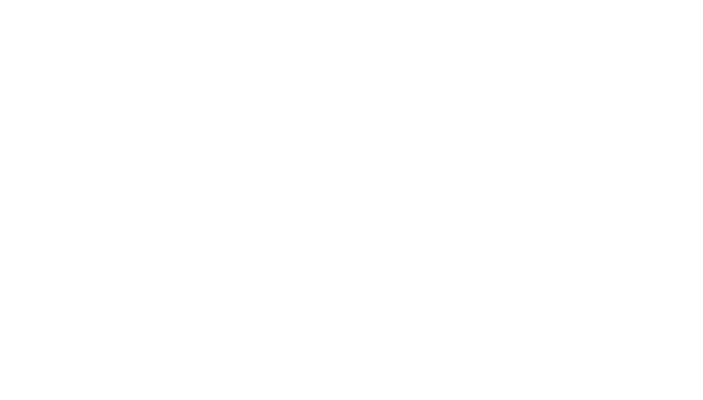
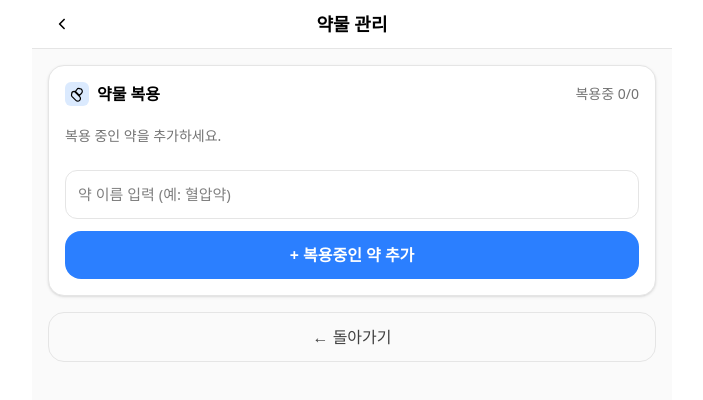
Before and after one commit to mallangmollang/sallang_front, a React (Vite) app: page /medications in a window 1280 px wide. Before the commit this address had no page. Shown: the top 400 px of the page, without its empty margins (288-991 px from the left). Built offline with nearby package versions, Linux system fonts and the light colour scheme.

Commit message:
Feat : 약 복용 페이지

```diff
--- a/src/App.jsx
+++ b/src/App.jsx
@@ -1,12 +1,11 @@
 import { BrowserRouter, Routes, Route } from "react-router-dom";
 import "./index.css";
-
 import OnBoardingPage from "./pages/OnBoardingPage";
 import LoginPage from "./pages/LoginPage";
 import MainPage from "./pages/MainPage";
 import ShelterPage from "./pages/ShelterPage";
 import ReportPage from "./pages/ReportPage";
-
+import MedicationsPage from "./pages/MedicationsPage";
 export default function App() {
   return (
     <BrowserRouter>
@@ -16,6 +15,7 @@ export default function App() {
         <Route path="/main" element={<MainPage />} />
         <Route path="/shelter" element={<ShelterPage />} />
         <Route path="/report" element={<ReportPage />} />
+        <Route path="/medications" element={<MedicationsPage />} />
       </Routes>
     </BrowserRouter>
   );
--- /dev/null
+++ b/src/pages/MedicationsPage.jsx
@@ -0,0 +1,209 @@
+import { useEffect, useMemo, useState } from "react";
+import { useNavigate } from "react-router-dom";
+import PageHeader from "../components/PageHeader";
+
+const MEDS_KEY = "medications:v1";
+
+function loadMeds() {
+  try {
+    const raw = localStorage.getItem(MEDS_KEY);
+    const arr = raw ? JSON.parse(raw) : [];
+    return Array.isArray(arr) ? arr : [];
+  } catch {
+    return [];
+  }
+}
+function saveMeds(arr) {
+  try {
+    localStorage.setItem(MEDS_KEY, JSON.stringify(arr));
+  } catch {
+    console.log("error");
+  }
+}
+const mkId = () => Math.random().toString(36).slice(2, 10);
+const norm = (s) => String(s ?? "").trim();
+
+export default function MedicationsPage() {
+  const navigate = useNavigate();
+  const [items, setItems] = useState(() => loadMeds());
+  const [name, setName] = useState("");
+
+  // 저장 동기화
+  useEffect(() => {
+    saveMeds(items);
+  }, [items]);
+
+  const takenCount = useMemo(
+    () => items.filter((m) => m.taken).length,
+    [items]
+  );
+
+  const add = () => {
+    const n = norm(name);
+    if (!n) return;
+    // 중복 방지(대소문자/공백 무시)
+    const exists = items.some(
+      (m) => norm(m.name).toLowerCase() === n.toLowerCase()
+    );
+    if (exists) {
+      setName("");
+      return;
+    }
+    setItems((prev) => [
+      ...prev,
+      { id: mkId(), name: n, taken: true, createdAt: new Date().toISOString() },
+    ]);
+    setName("");
+  };
+
+  const toggle = (id) =>
+    setItems((prev) =>
+      prev.map((m) => (m.id === id ? { ...m, taken: !m.taken } : m))
+    );
+
+  const remove = (id) => setItems((prev) => prev.filter((m) => m.id !== id));
+
+  const clearAll = () => setItems([]);
+
+  const setAll = (val) =>
+    setItems((prev) => prev.map((m) => ({ ...m, taken: val })));
+
+  return (
+    <div className="max-w-screen-sm mx-auto bg-white min-h-screen">
+      <PageHeader title="약물 관리" onBack={() => navigate(-1)} />
+
+      <div className="px-4 py-4 bg-neutral-50 min-h-[calc(100vh-56px)]">
+        <div className="w-full rounded-2xl border border-neutral-200 bg-white p-4 shadow-sm">
+          <div className="flex items-center gap-2 mb-3">
+            <span className="inline-flex h-6 w-6 items-center justify-center rounded-md bg-blue-100">
+              <svg viewBox="0 0 24 24" className="h-4 w-4">
+                <path
+                  d="M4 12a4 4 0 0 1 4-4h0l8 8h0a4 4 0 1 1-5.657 5.657l-6-6A3.99 3.99 0 0 1 4 12Zm12-8a4 4 0 0 1 2.828 6.828l-3.172 3.172-6-6L12.828 4A4 4 0 0 1 16 4Z"
+                  fill="none"
+                  stroke="currentColor"
+                  strokeWidth="1.8"
+                />
+              </svg>
+            </span>
+            <p className="text-base font-semibold">약물 복용</p>
+            <div className="ml-auto text-sm text-neutral-500">
+              복용중 {takenCount}/{items.length}
+            </div>
+          </div>
+
+          <div className="space-y-3">
+            {items.length === 0 ? (
+              <div className="text-sm text-neutral-500 py-2">
+                복용 중인 약을 추가하세요.
+              </div>
+            ) : (
+              items.map((m) => (
+                <div
+                  key={m.id}
+                  className="flex items-center justify-between rounded-xl border border-neutral-100 px-3 py-2"
+                >
+                  <span className="text-[15px]">{m.name}</span>
+                  <div className="flex items-center gap-3">
+                    <button
+                      onClick={() => toggle(m.id)}
+                      className="h-7 w-7 rounded-full border flex items-center justify-center"
+                      aria-label={m.taken ? "복용중" : "미복용"}
+                      title={m.taken ? "복용중" : "미복용"}
+                      style={{
+                        borderColor: m.taken ? "#22c55e" : "#e5e7eb",
+                        background: m.taken ? "#22c55e" : "white",
+                        color: m.taken ? "white" : "#9ca3af",
+                      }}
+                    >
+                      {m.taken ? (
+                        <svg viewBox="0 0 24 24" className="h-4 w-4">
+                          <path
+                            d="M5 13l4 4L19 7"
+                            fill="none"
+                            stroke="currentColor"
+                            strokeWidth="2.5"
+                            strokeLinecap="round"
+                            strokeLinejoin="round"
+                          />
+                        </svg>
+                      ) : (
+                        <div className="h-3 w-3 rounded-full border border-neutral-300" />
+                      )}
+                    </button>
+
+                    <button
+                      onClick={() => remove(m.id)}
+                      className="text-neutral-400 hover:text-neutral-700"
+                      title="삭제"
+                    >
+                      <svg viewBox="0 0 24 24" className="h-5 w-5">
+                        <path
+                          d="M19 7l-1 14H6L5 7m3 0V5h8v2M9 11v6m6-6v6"
+                          fill="none"
+                          stroke="currentColor"
+                          strokeWidth="1.8"
+                          strokeLinecap="round"
+                          strokeLinejoin="round"
+                        />
+                      </svg>
+                    </button>
+                  </div>
+                </div>
+              ))
+            )}
+          </div>
+
+          <div className="mt-4">
+            <label className="sr-only" htmlFor="med-name">
+              약 이름
+            </label>
+            <input
+              id="med-name"
+              value={name}
+              onChange={(e) => setName(e.target.value)}
+              onKeyDown={(e) => e.key === "Enter" && add()}
+              placeholder="약 이름 입력 (예: 혈압약)"
+              className="w-full rounded-xl border border-neutral-200 px-3 py-3 text-[15px] outline-none focus:border-blue-400"
+            />
+            <button
+              onClick={add}
+              className="mt-3 w-full rounded-2xl bg-blue-500 py-3 text-center text-white font-semibold"
+            >
+              + 복용중인 약 추가
+            </button>
+          </div>
+
+          {items.length > 0 && (
+            <div className="mt-3 grid grid-cols-3 gap-2">
+              <button
+                onClick={() => setAll(true)}
+                className="rounded-xl bg-emerald-50 py-2 text-emerald-700 text-sm"
+              >
+                전부 복용중
+              </button>
+              <button
+                onClick={() => setAll(false)}
+                className="rounded-xl bg-neutral-100 py-2 text-neutral-700 text-sm"
+              >
+                전부 미복용
+              </button>
+              <button
+                onClick={clearAll}
+                className="rounded-xl bg-red-50 py-2 text-red-600 text-sm"
+              >
+                전체 삭제
+              </button>
+            </div>
+          )}
+        </div>
+
+        <button
+          onClick={() => navigate(-1)}
+          className="mt-4 w-full rounded-2xl border border-neutral-200 py-3 text-neutral-700"
+        >
+          ← 돌아가기
+        </button>
+      </div>
+    </div>
+  );
+}
```
